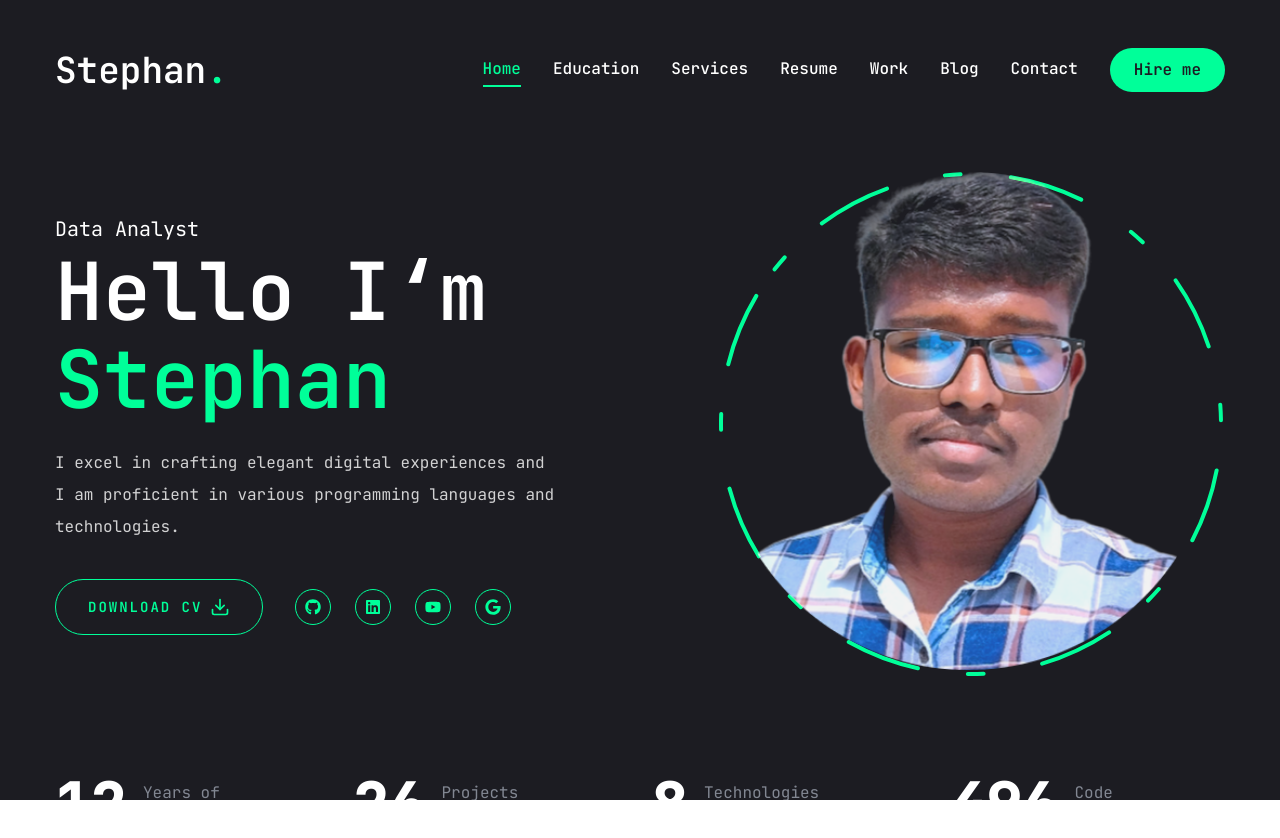
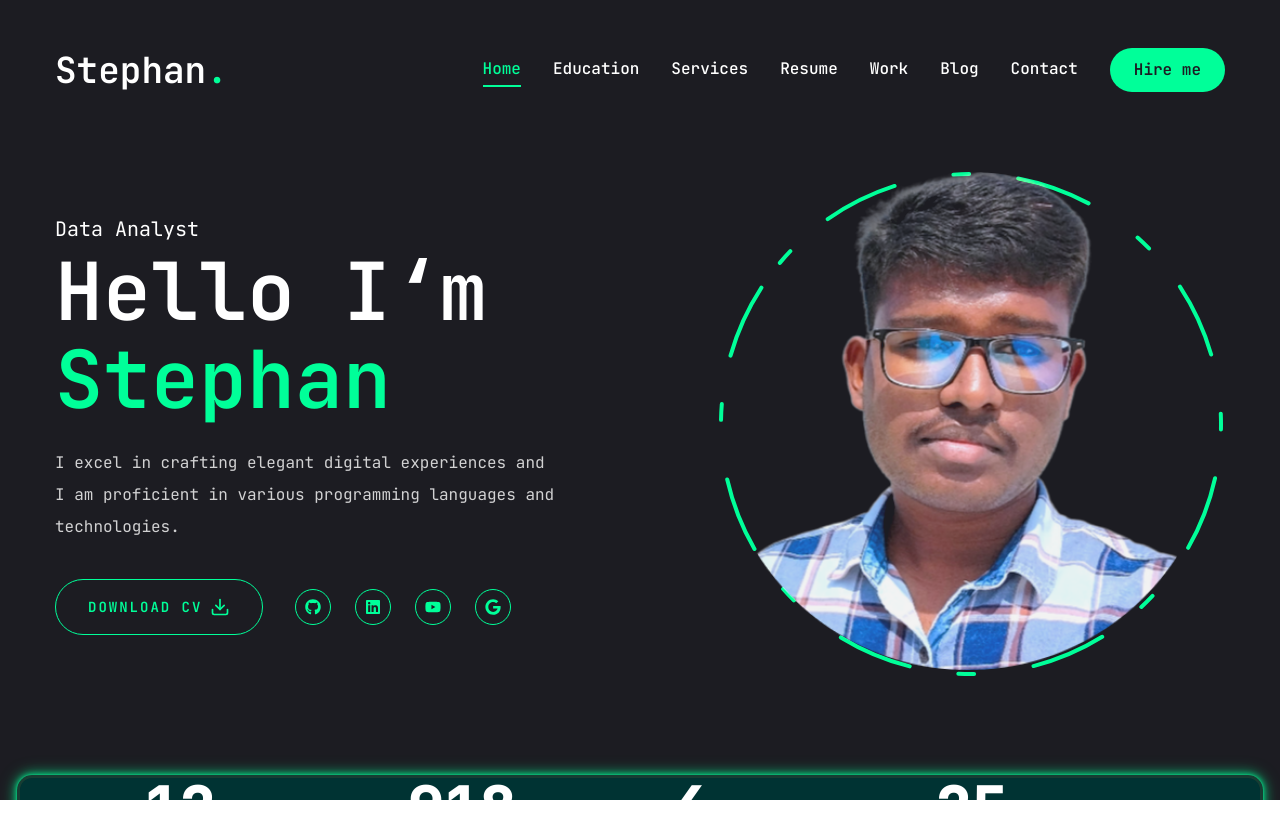
Before and after one commit to StephanBegins/Nextjsportfolio, a Next.js app: page / in a window 1280 px wide. Shown: the top 838 px of the page. Built offline with nearby package versions, Linux system fonts and the light colour scheme.

Commit message:
just created a background box for stats and given borders glowing effect

```diff
--- a/components/Stats.jsx
+++ b/components/Stats.jsx
@@ -3,52 +3,44 @@
 import CountUp from "react-countup";
 
 const stats = [
-    {
-        num: 12,
-        text: "Years of Experience",
-    },
-    {
-        num: 26,
-        text: "Projects Completed",
-    },
-    {
-        num: 8,
-        text: "Technologies mastered",
-    },
-    {
-        num: 500,
-        text: "Code commits",
-    },
+    { num: 12, text: "Years of Experience" },
+    { num: 1200, text: "LinkedIn Followers" },
+    { num: 3.9, text: "Current CGPA" },
+    { num: 26, text: "Projects Completed" },
+    { num: 8, text: "Technologies Mastered" },
+    { num: 500, text: "Code Commits" },
+    { num: 20, text: "Certifications Earned" },
+    { num: 15, text: "Workshops Attended" },
 ];
 
 const Stats = () => {
     return (
-        <section className="pt-4 pb-12 xl:pt-0 xl:pb-0">
-            <div className="container mx-auto">
-                <div className="flex flex-wrap gap-6 max-w-[80vw] mx-auto xl:max-w-none">
-                    {stats.map((item, index) => {
-                        return (
+        <section className="pt-4 pb-12 xl:pt-0 xl:pb-0 bg-primary px-4"> {/* Outer section with padding */}
+            {/* Stats section with alternative background color */}
+            <div className="relative -ml-17 pl-8 bg-alternative rounded-2xl border-4 border-transparent bg-clip-padding animate-glowing-border">
+                <div className="container mx-auto">
+                    <div className="grid grid-cols-1 sm:grid-cols-2 lg:grid-cols-4 gap-8 max-w-[80vw] mx-auto"> {/* Centered content */}
+                        {stats.map((item, index) => (
                             <div
-                                className="flex-1 flex gap-4 items-center justify-center
-                                xl:justify-start"
+                                className="flex flex-col items-center text-center lg:items-start lg:text-left"
                                 key={index}
                             >
                                 <CountUp
                                     end={item.num}
-                                    duration={5}
+                                    duration={7}
                                     delay={2}
-                                    className="text-5xl xl:text-6xl font-extrabold"
+                                    className="text-5xl xl:text-6xl font-extrabold text-white"
                                 />
                                 <p
                                     className={`${
-                                        item.text.length < 15 ? "max-w-[100px]": "max-w-[150px]"
-                                    } leading-snug text-gray-400/80`}
+                                        item.text.length < 15 ? "max-w-[100px]" : "max-w-[150px]"
+                                    } leading-snug text-gray-200`}
                                 >
                                     {item.text}
                                 </p>
                             </div>
-                        );
-                    })}
+                        ))}
+                    </div>
                 </div>
             </div>
         </section>
--- a/components/ui/sheet.jsx
+++ b/components/ui/sheet.jsx
@@ -17,7 +17,7 @@ const SheetPortal = SheetPrimitive.Portal
 const SheetOverlay = React.forwardRef(({ className, ...props }, ref) => (
   <SheetPrimitive.Overlay
     className={cn(
-      "fixed inset-0 z-50 bg-black/80  data-[state=open]:animate-in data-[state=closed]:animate-out data-[state=closed]:fade-out-0 data-[state=open]:fade-in-0",
+      "fixed inset-0 z-50 bg-accent-hover/80  data-[state=open]:animate-in data-[state=closed]:animate-out data-[state=closed]:fade-out-0 data-[state=open]:fade-in-0",
       className
     )}
     {...props}
--- a/tailwind.config.js
+++ b/tailwind.config.js
@@ -23,28 +23,36 @@ module.exports = {
       primary: "var(--font-jetbrainsMono)",
     },
     extend: {
-
       colors: {
         primary: '#1c1c22',
         accent: {
           DEFAULT: '#00ff99',
           hover: '#00e187',
         },
+        alternative: '#003333', // New color for stats background
       },
 
       keyframes: {
-        "accordion-down": {
-          from: { height: "0" },
-          to: { height: "var(--radix-accordion-content-height)" },
-        },
-        "accordion-up": {
-          from: { height: "var(--radix-accordion-content-height)" },
-          to: { height: "0" },
+        "glowing-border": {
+          '0%': {
+            borderColor: 'rgba(0, 255, 153, 0)',
+            boxShadow: '0 0 5px rgba(0, 255, 153, 0.5), 0 0 10px rgba(0, 255, 153, 0.4), 0 0 15px rgba(0, 255, 153, 0.3)',
+          },
+          '50%': {
+            borderColor: 'rgba(0, 255, 153, 1)',
+            boxShadow: '0 0 5px rgba(0, 255, 153, 1), 0 0 20px rgba(0, 255, 153, 0.8), 0 0 30px rgba(0, 255, 153, 0.6)',
+          },
+          '100%': {
+            borderColor: 'rgba(0, 255, 153, 0)',
+            boxShadow: '0 0 5px rgba(0, 255, 153, 0.5), 0 0 10px rgba(0, 255, 153, 0.4), 0 0 15px rgba(0, 255, 153, 0.3)',
+          }
         },
       },
+
       animation: {
         "accordion-down": "accordion-down 0.2s ease-out",
         "accordion-up": "accordion-up 0.2s ease-out",
+        "glowing-border": "glowing-border 3s ease-in-out infinite", // Added glowing border animation
       },
     },
   },
```
Also changed, not shown: app/globals.css (line endings or trailing spaces), app/layout.jsx (line endings or trailing spaces), app/page.jsx (line endings or trailing spaces).
